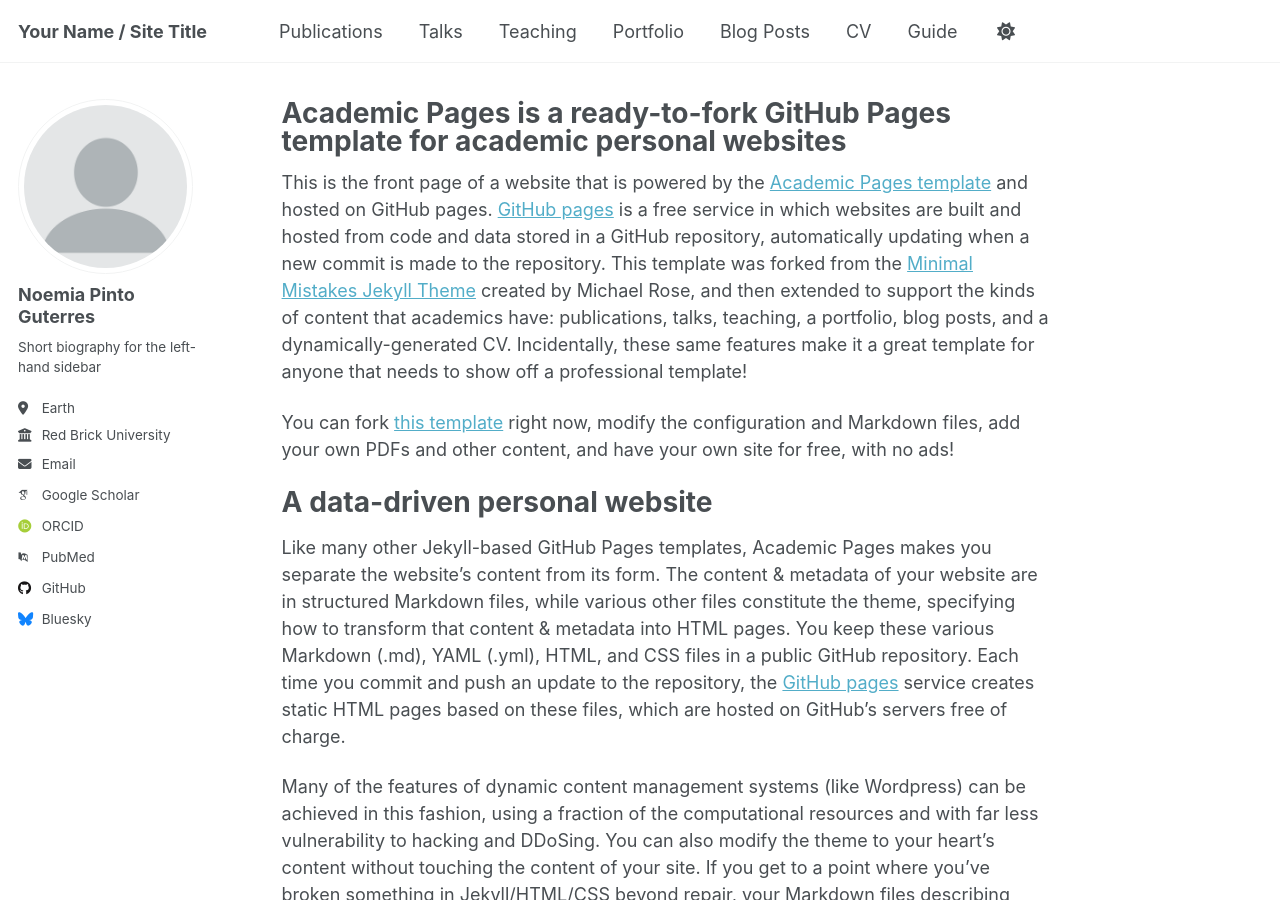
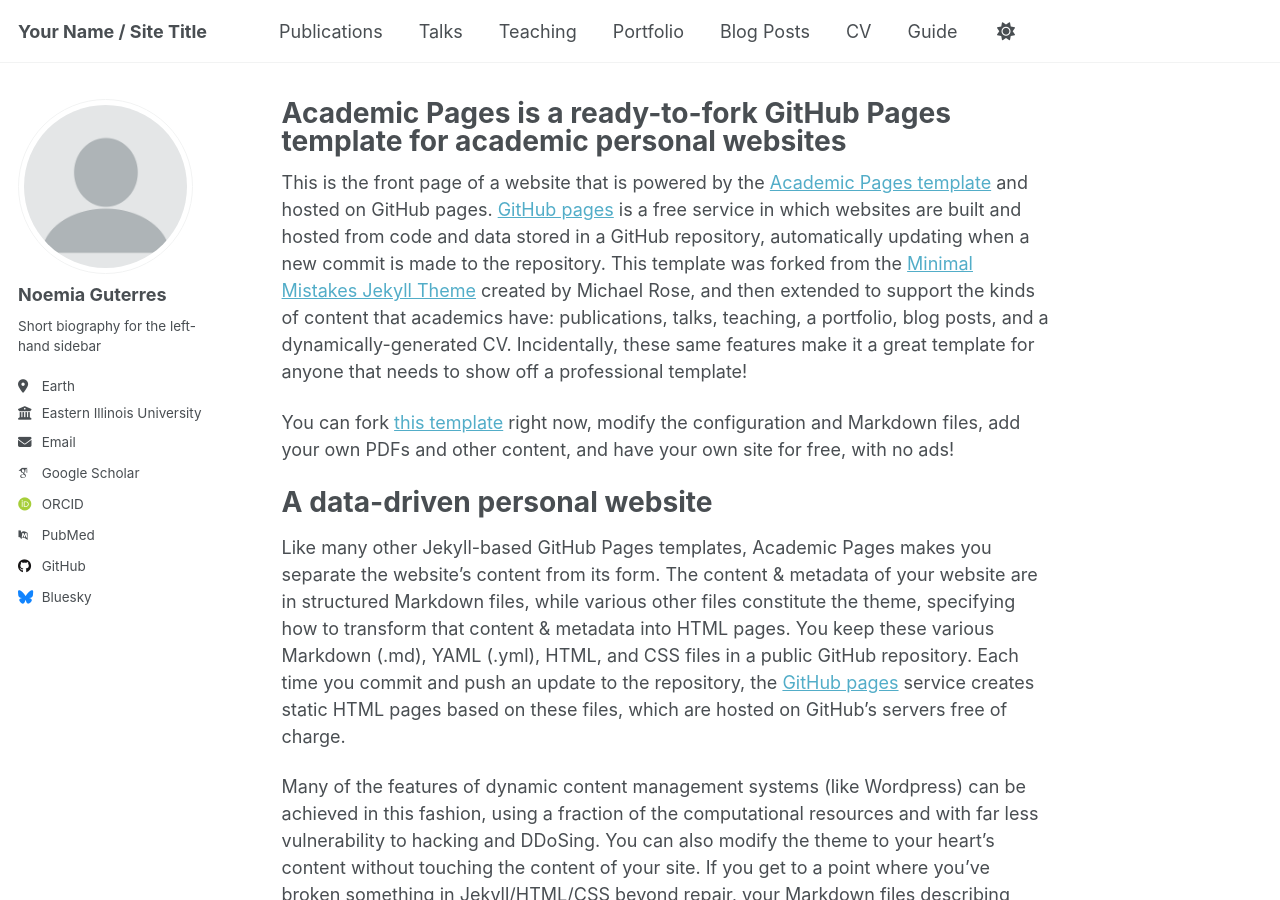
Before and after one commit to noemiapg/noemiapg.github.io, a Jekyll site: the page built from _pages/about.md, in a window 1280 px wide and 900 px high. Built offline with Jekyll 4.4.1, drawn with Linux system fonts in a browser that asks for light colours; some web fonts are replaced; a script that is not in the unit is left out.

Commit message:
Update _config.yml

```diff
--- a/_config.yml
+++ b/_config.yml
@@ -24,13 +24,13 @@ repository               : "academicpages/academicpages.github.io"
 author:
   # Biographic information
   avatar           : "profile.png"
-  name             : "Noemia Pinto Guterres"
+  name             : "Noemia Guterres"
   pronouns         : # example: "she/her"
   bio              : "Short biography for the left-hand sidebar"
   location         : "Earth"
-  employer         : "Red Brick University"
+  employer         : "Eastern Illinois University"
   uri              : # URL
-  email            : "none@example.org"
+  email            : "nguterres@eiu.edu"
 
   # Academic websites
   academia         : # URL
```
